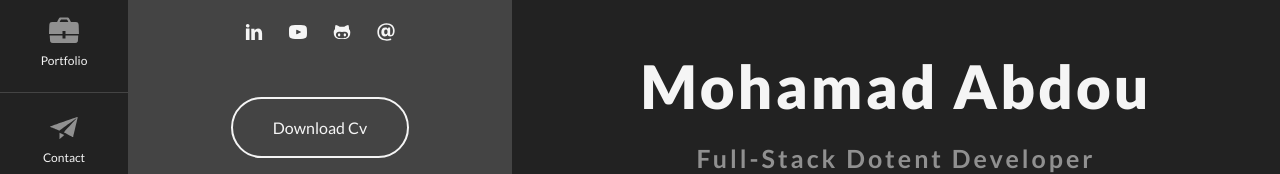
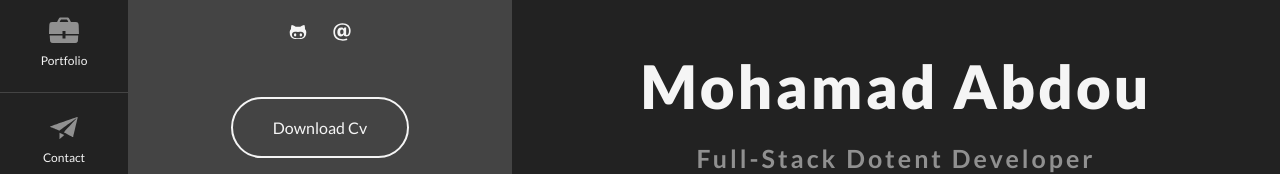
Before and after one commit to meldomany/Portfolio, a website: page index.html in a window 1280 px wide. Shown: the part 293-467 px from the top of the page. Drawn offline with Linux system fonts and the light colour scheme.

Commit message:
Update index.html

```diff
--- a/index.html
+++ b/index.html
@@ -62,16 +62,6 @@
             <h2 class="profile__user-name">Mohamad Abdou</h2>
             <h3 class="profile__job">Full-Stack Dotnet Developer</h3>
             <div class="profile__social margin-bottom-large">
-                <a href="https://www.linkedin.com/in/mohamed-eldomany-888b3625a/" target="_blank" class="profile__social-link">
-                    <svg class="profile__social-icon">
-                        <use xlink:href="./images/icomoon/symbol-defs.svg#icon-linkedin"></use>
-                    </svg>
-                </a>
-                <a href="https://www.youtube.com/channel/UCHlMnrnpU_I3Yp2Y-6iFchA" target="_blank" class="profile__social-link">
-                    <svg class="profile__social-icon">
-                        <use xlink:href="./images/icomoon/symbol-defs.svg#icon-youtube"></use>
-                    </svg>
-                </a>
                 <a href="https://github.com/meldomany?tab=repositories" target="_blank" class="profile__social-link">
                     <svg class="profile__social-icon">
                         <use xlink:href="./images/icomoon/symbol-defs.svg#icon-github"></use>
```
